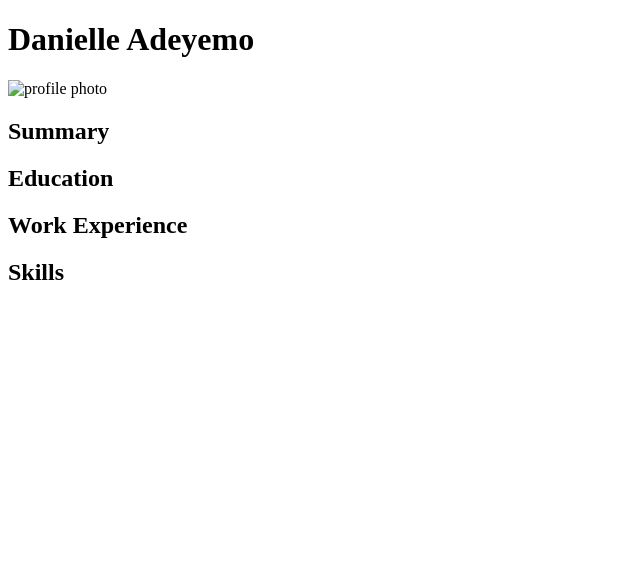
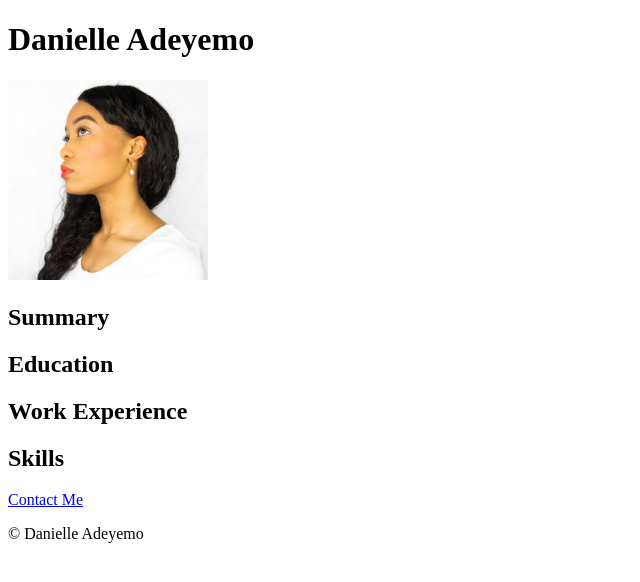
Before and after one commit to DanielleChantee/Resume-Capstone-Project, a plain HTML site: page index.html in a window 1280 px wide. Shown: the whole page, without its empty margins (0-640 px from the left). Drawn offline with Linux system fonts and the light colour scheme.

Commit message:
Update index.html

```diff
--- a/index.html
+++ b/index.html
@@ -8,11 +8,21 @@
   <body>
     <h1>Danielle Adeyemo</h1>
 
-    <img src="" alt="profile photo" />
+    <img
+      src="./assets/Linkedin-profile-image.jpg"
+      alt="profile photo"
+      width="200"
+    />
 
     <h2>Summary</h2>
     <h2>Education</h2>
     <h2>Work Experience</h2>
     <h2>Skills</h2>
+
+    <a href="./pages/contact.html">Contact Me</a>
+
+    <footer>
+      <p>&copy; Danielle Adeyemo</p>
+    </footer>
   </body>
 </html>
```
